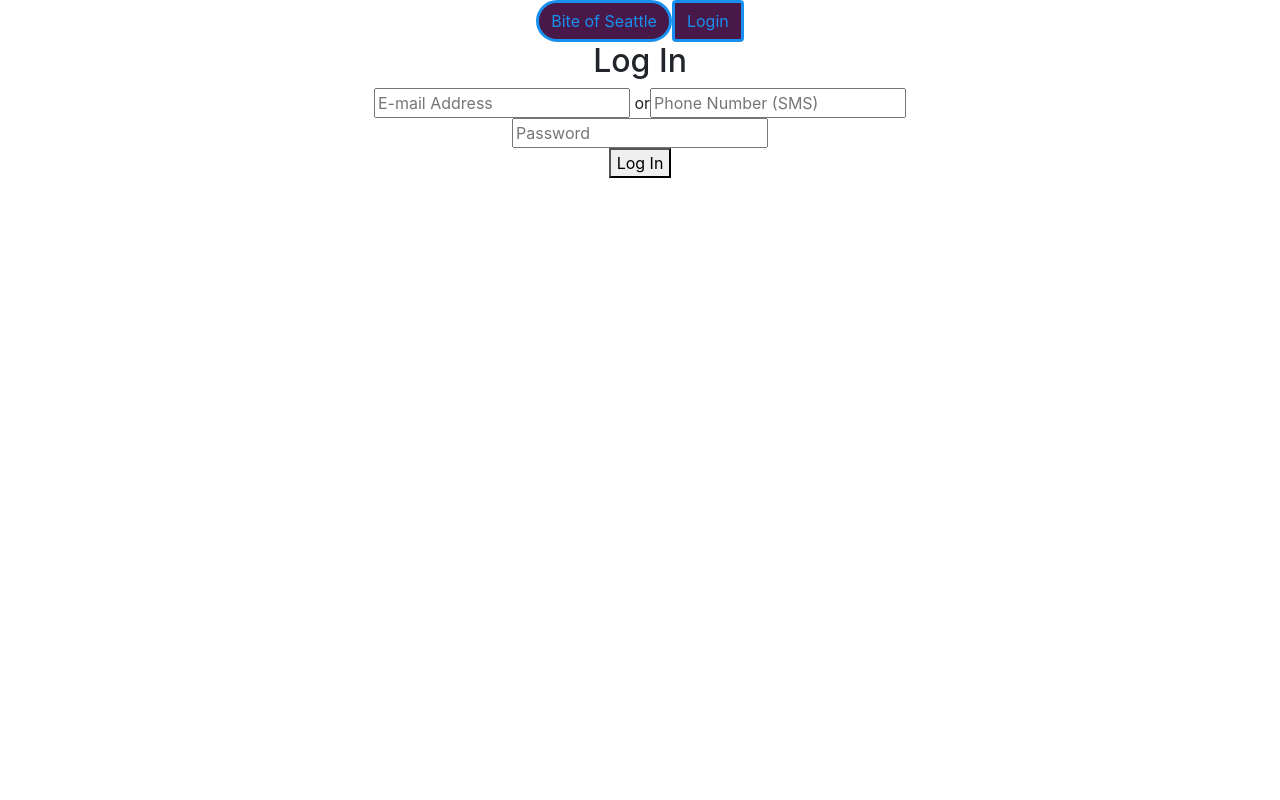
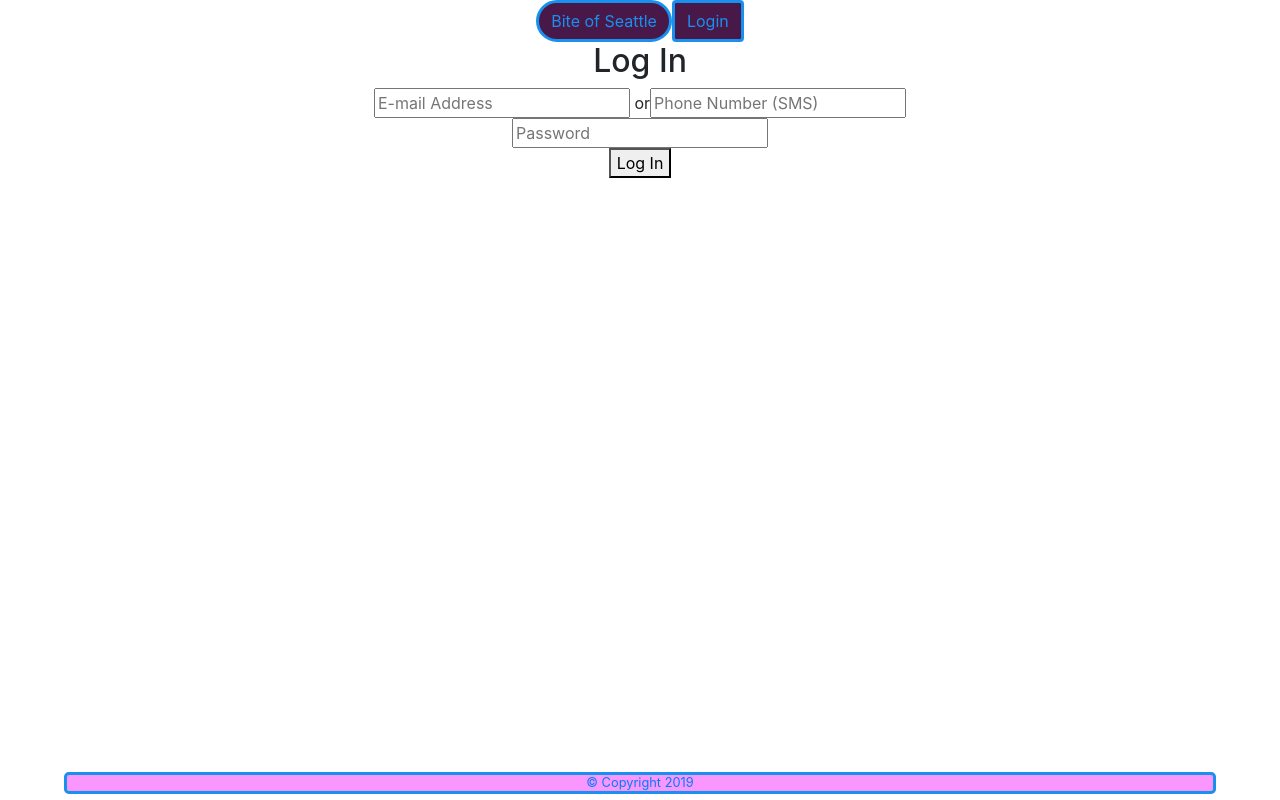
Before and after one commit to j-sea/skatter, a React (Create React App) app: page / in a window 1280 px wide. Built offline with nearby package versions, Linux system fonts and the light colour scheme.

Commit message:
finished footer component

```diff
--- a/src/App.js
+++ b/src/App.js
@@ -4,7 +4,7 @@ import Axios from 'axios';
 import LandingPage from './components/LandingPage';
 import LoginForm from './components/LoginForm';
 import './App.css';
-import generalButton from './components/SquareButton';
+
 
 class App extends React.Component {
 
--- a/src/components/Footer/index.js
+++ b/src/components/Footer/index.js
@@ -0,0 +1,14 @@
+import React from 'react';
+import './style.css';
+
+function Footer() {
+    return (
+        <footer>
+        <nav className="navbar-light custom-ft">
+            <a className="text-center test" href="#">&copy; Copyright 2019</a>
+        </nav>
+        </footer>
+    )
+}
+
+export default Footer;
--- /dev/null
+++ b/src/components/Footer/style.css
@@ -0,0 +1,23 @@
+.custom-ft {
+    position:fixed;
+    bottom:0;
+    /* left:0; */
+    width:90%;
+    background-color: #F000FF69;
+    border: solid #1890F0;
+    border-radius: 0.3rem;
+    margin-bottom: 0.5%;
+    height: 22px;
+    justify-content: center;
+    display: flex;
+    align-items: center;
+}
+
+.test {
+    font-size: 0.8em;
+}
+
+footer {
+display: flex;
+justify-content: center;
+}
--- a/src/components/LoginForm/index.js
+++ b/src/components/LoginForm/index.js
@@ -1,6 +1,7 @@
 import React from 'react';
 import SquareButton from '../SquareButton';
 import RoundedButton from '../RoundedButton';
+import Footer from '../Footer';
 import './style.css';
 
 class LoginForm extends React.Component {
@@ -36,6 +37,7 @@ class LoginForm extends React.Component {
 				<input name="password" type="password" placeholder="Password" onChange={this.handleFormChange} /> <br />
 				<button type="submit">Log In</button>
 			</form>
+			<Footer/>
 			</>
 		);
 	}
```
